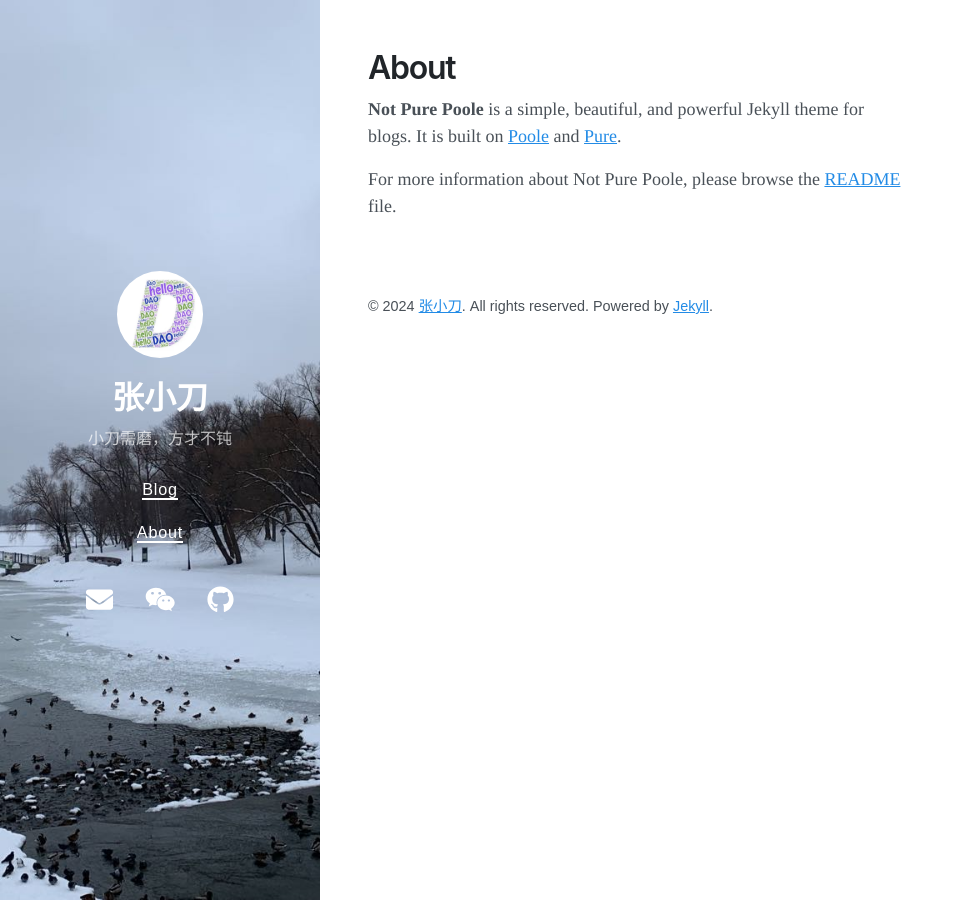
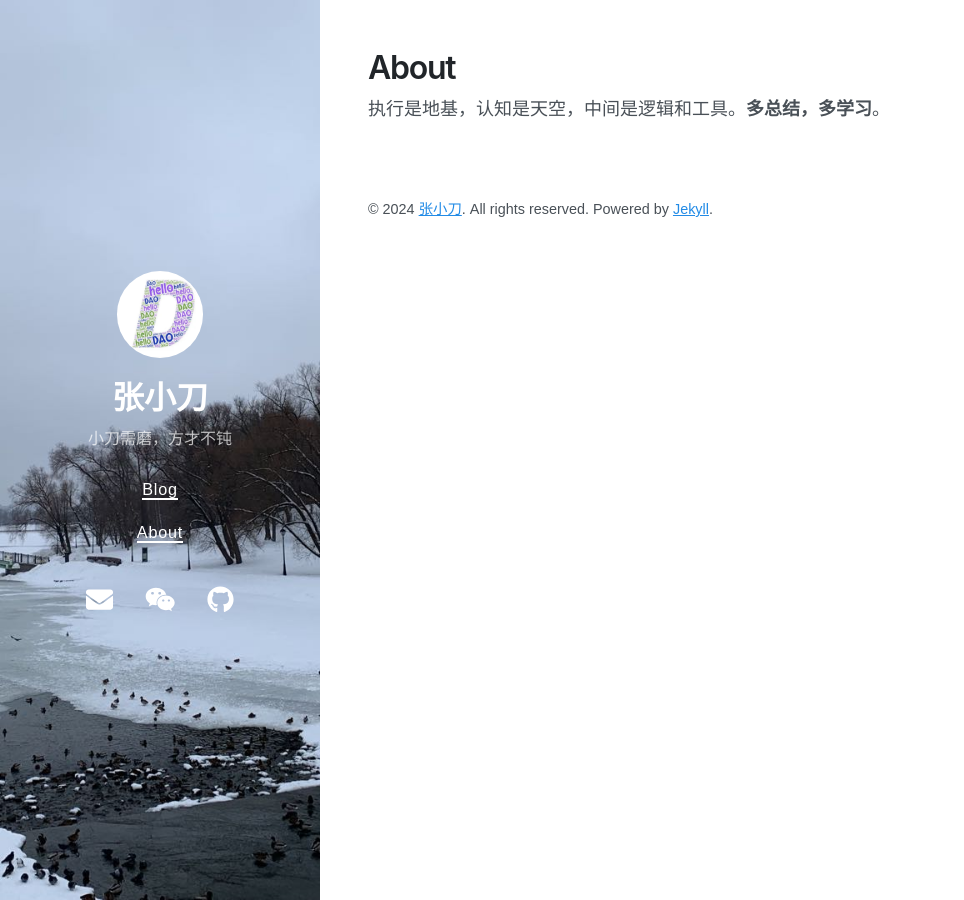
Before and after one commit to coderzzy/coderzzy.github.io, a Jekyll site: the page built from about.md, in a window 1280 px wide. Shown: the whole page, without its empty margins (0-964 px from the left). Built offline with Jekyll 4.4.1, drawn with Linux system fonts in a browser that asks for light colours; nearby versions of some CDN libraries.

Commit message:
feature: about.md

```diff
--- a/about.md
+++ b/about.md
@@ -3,6 +3,4 @@
 title: About
 ---
 
-**Not Pure Poole** is a simple, beautiful, and powerful Jekyll theme for blogs. It is built on [Poole](https://github.com/poole/poole) and [Pure](https://purecss.io/).
-
-For more information about Not Pure Poole, please browse the [README](https://github.com/vszhub/not-pure-poole) file.
+执行是地基，认知是天空，中间是逻辑和工具。**多总结，多学习**。
```
